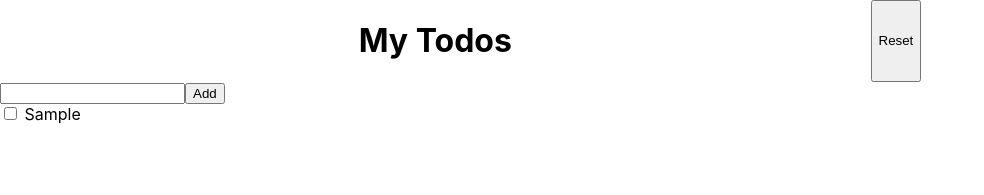
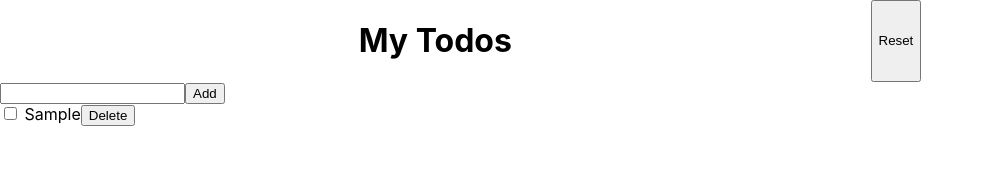
Before and after one commit to Benyamin428/react-to-do-list, a React (Create React App) app: page / in a window 1280 px wide. Both pictures are taken after typing "Sample" into the empty fields and a click on the button "Add". Shown: the top 195 px of the page, without its empty margins (0-984 px from the left). Built offline with nearby package versions, Linux system fonts and the light colour scheme.

Commit message:
Added delete functionality

```diff
--- a/src/App.jsx
+++ b/src/App.jsx
@@ -16,11 +16,15 @@ const App = () => {
     event.target[0].value = null;
   }
 
+  const deleteTask = (id) => {
+    setTasks(tasks.filter(task => task.id!=id));
+  }
+
   return (
     <>
       <Heading />
       <Taskbar addTask={addTask} />
-      <Main tasks={tasks} />
+      <Main tasks={tasks} deleteTask={deleteTask} />
     </>
   );
 }
--- a/src/components/Main/Main.jsx
+++ b/src/components/Main/Main.jsx
@@ -1,7 +1,7 @@
 import Task from "../Task/Task";
 import { useState } from "react";
 
-const Main = ({tasks}) => {
+const Main = ({tasks, deleteTask}) => {
 
     const [checked, setChecked] = useState(false);
 
@@ -12,9 +12,11 @@ const Main = ({tasks}) => {
     const listOfTasks = tasks.map(task => {
         return <Task
         key={task.id}
+        taskId={task.id}
         taskDesc={task.description}
         checked={checked}
         setCheckbox={setCheckbox}
+        deleteTask={deleteTask}
         />
     })
 
--- a/src/components/Task/Task.jsx
+++ b/src/components/Task/Task.jsx
@@ -1,10 +1,12 @@
 import "./Task.scss";
+import Button from "../Button/Button";
 
-const Task = ({taskDesc, checked, setCheckbox}) => {
+const Task = ({taskId, taskDesc, checked, setCheckbox, deleteTask}) => {
     return (
         <>
             <input type="checkbox" id="task" onChange={setCheckbox} />
             <label className={checked?"checked":"unchecked"}htmlFor="task"> {taskDesc}</label>
+            <button onClick={() => deleteTask(taskId)}>Delete</button>
         </>
     );
   }
```
